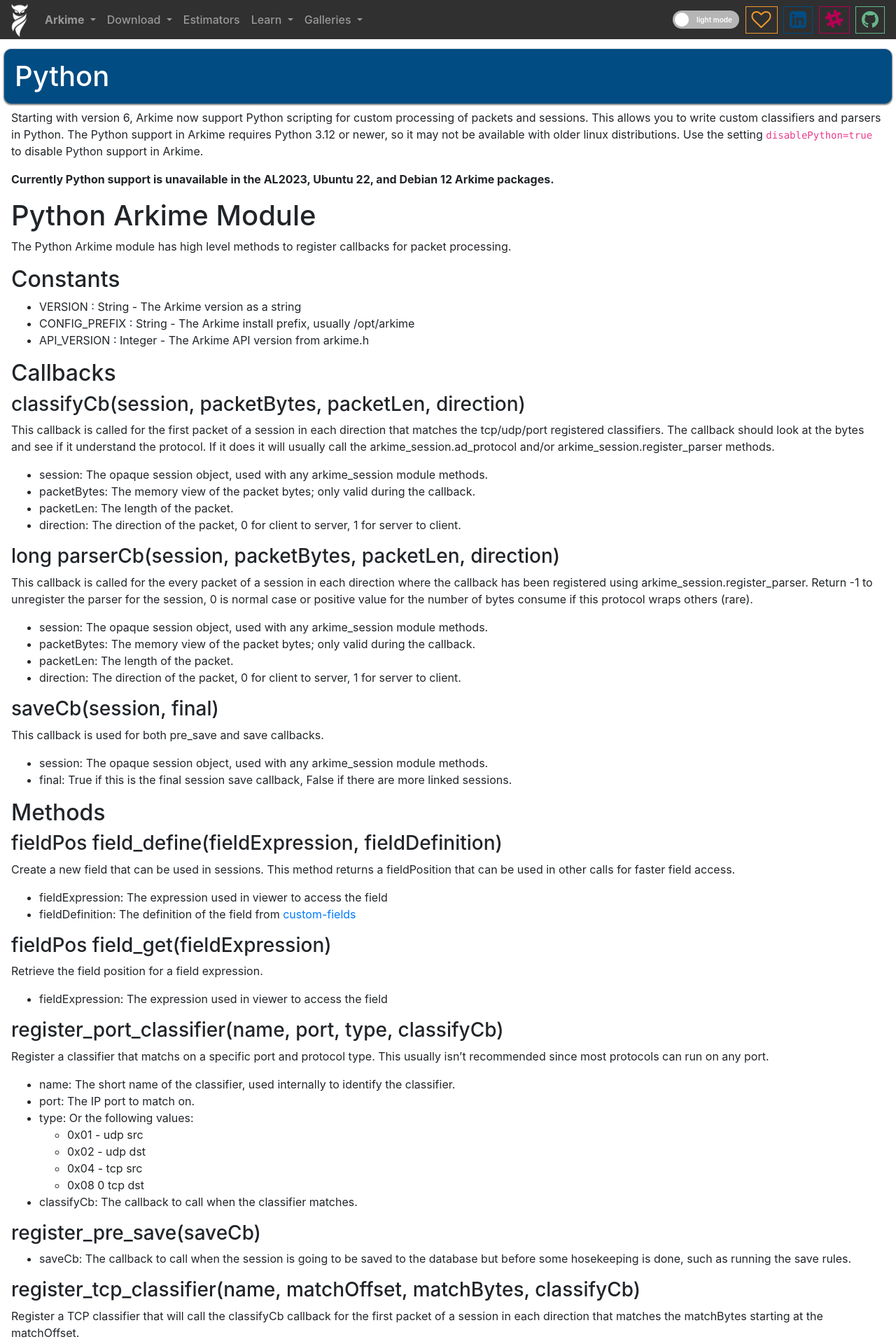
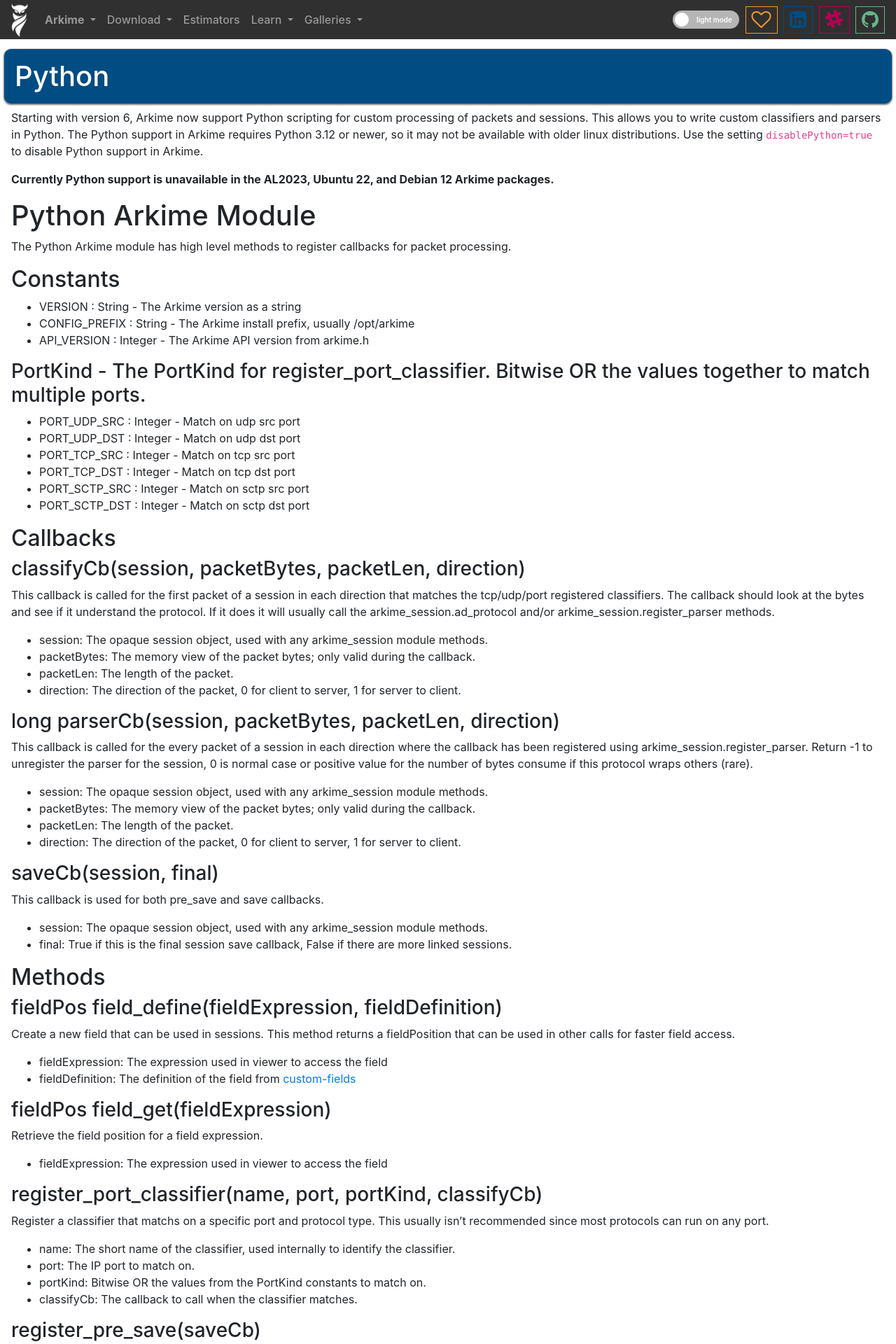
Before and after one commit to arkime/arkimeweb, a Jekyll site: the page built from _wiki/python.md, in a window 1280 px wide. Shown: the top 1920 px of the page at 70% size. Built offline with Jekyll 4.4.1, drawn with Linux system fonts in a browser that asks for light colours; some of the changed text lies outside the part shown.

Commit message:
add sctp

```diff
--- a/_wiki/python.md
+++ b/_wiki/python.md
@@ -26,6 +26,14 @@
  * VERSION : String - The Arkime version as a string
  * CONFIG_PREFIX : String - The Arkime install prefix, usually /opt/arkime
  * API_VERSION : Integer - The Arkime API version from arkime.h
+
+### PortKind - The PortKind for register_port_classifier. Bitwise OR the values together to match multiple ports.
+ * PORT_UDP_SRC : Integer - Match on udp src port
+ * PORT_UDP_DST : Integer - Match on udp dst port
+ * PORT_TCP_SRC : Integer - Match on tcp src port
+ * PORT_TCP_DST : Integer - Match on tcp dst port
+ * PORT_SCTP_SRC : Integer - Match on sctp src port
+ * PORT_SCTP_DST : Integer - Match on sctp dst port
 
 ## Callbacks
 
@@ -70,18 +78,14 @@
 
 * fieldExpression: The expression used in viewer to access the field
 
-### register_port_classifier(name, port, type, classifyCb)
+### register_port_classifier(name, port, portKind, classifyCb)
 
 Register a classifier that matchs on a specific port and protocol type.
 This usually isn't recommended since most protocols can run on any port.
 
 * name: The short name of the classifier, used internally to identify the classifier.
 * port: The IP port to match on.
-* type: Or the following values:
-  * 0x01 - udp src
-  * 0x02 - udp dst
-  * 0x04 - tcp src
-  * 0x08 0 tcp dst
+* portKind: Bitwise OR the values from the PortKind constants to match on.
 * classifyCb: The callback to call when the classifier matches.
 
 ### register_pre_save(saveCb)
@@ -104,6 +108,23 @@
 * matchOffset: The byte offset in the packet where the matchBytes should be found.
 * matchBytes: The bytes to match in the packet.
 * classifyCb: The callback to call when the classifier matches.
+
+### register_sctp_classifier(name, matchOffset, matchBytes, classifyCb)
+
+Register a SCTP classifier that will call the classifyCb callback for the first packet of a session in each direction that matches the matchBytes starting at the matchOffset.
+
+* name: The short name of the classifier, used internally to identify the classifier.
+* matchOffset: The byte offset in the packet where the matchBytes should be found.
+* matchBytes: The bytes to match in the packet.
+* classifyCb: The callback to call when the classifier matches. The which field will contain the direction AND sctp stream id. Arkime will send full messages to the callback.
+
+### register_sctp_protocol_classifier(name, protocol, classifyCb)
+
+Register a SCTP protocol classifier that will call the classifyCb callback for the first packet of a session in each direction that matches the protocolId in the SCTP header.
+
+* name: The short name of the classifier, used internally to identify the classifier.
+* protocol: The protocol id in the SCTP header to match.
+* classifyCb: The callback to call when the classifier matches. The which field will contain the direction AND sctp stream id. Arkime will send full messages to the callback.
 
 ### register_save(saveCb)
 * saveCb: The callback to call when the session is being saved to the database.
```
